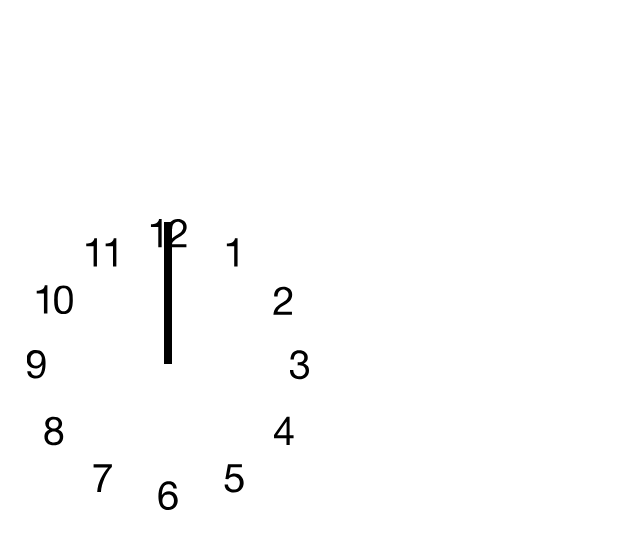
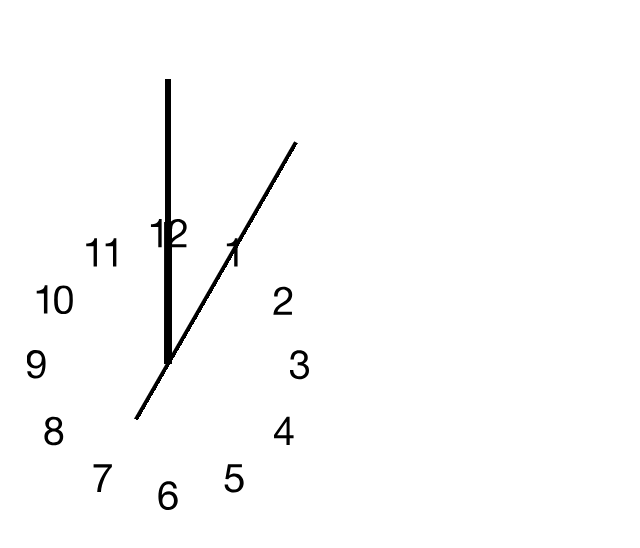
Before and after one commit to paigeegorry/css-clock, a plain HTML site: page index.html in a window 1280 px wide. Shown: the whole page, without its empty margins (0-640 px from the left). Drawn offline with Linux system fonts and the light colour scheme.

Commit message:
hands of clock are moving at steps!

```diff
--- a/styles.css
+++ b/styles.css
@@ -38,3 +38,42 @@
   transform-origin: 50% 100%;
   width: 2.5%;
 }
+
+.minutes {
+  background: #000;
+  height: 40%;
+  left: 49%;
+  position: absolute;
+  top: 10%;
+  transform-origin: 50% 100%;
+  width: 2%;
+}
+
+.seconds {
+  background: #000;
+  height: 45%;
+  left: 49.5%;
+  position: absolute;
+  top: 14%;
+  transform-origin: 50% 80%;
+  width: 1%;
+  z-index: 8;
+}
+
+@keyframes rotate {
+  100% {
+    transform: rotateZ(360deg);
+  }
+}
+
+.hours-container {
+  animation: rotate 43200s infinite linear;
+}
+
+.minutes-container {
+  animation: rotate 3600s infinite steps(60);
+}
+
+.seconds-container {
+  animation: rotate 60s infinite steps(60);
+}
```
